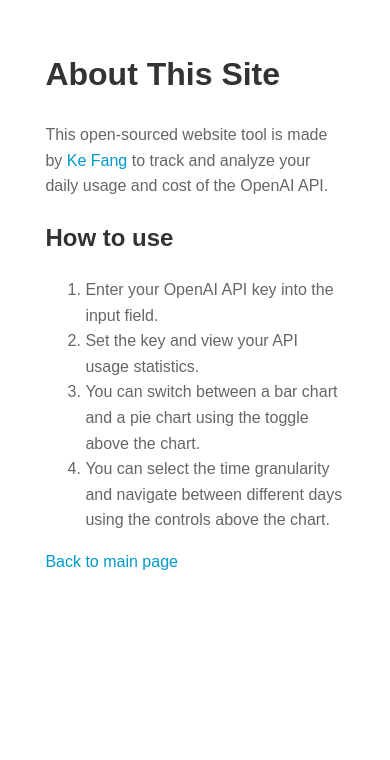
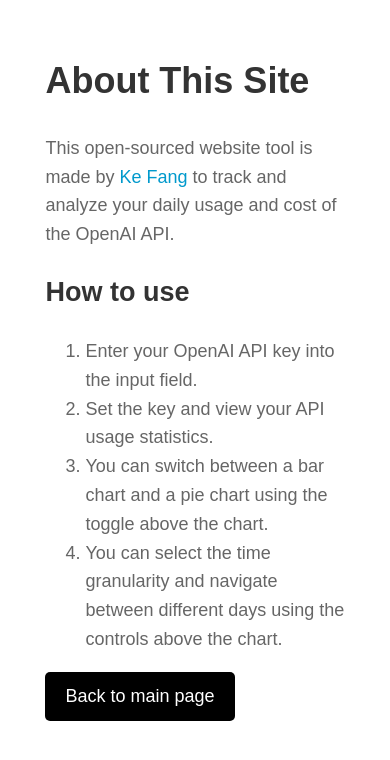
Before and after one commit to mazzzystar/api-usage, a Flask app: page /about in a window 390 px wide. Shown: the top 760 px of the page. Run offline with Flask 3, Linux system fonts and the light colour scheme.

Commit message:
optimize the website for mobile.

```diff
--- a/templates/about.html
+++ b/templates/about.html
@@ -3,6 +3,11 @@
 <head>
     <title>About OpenAI API Token Usage Cost Tracker</title>
     <link rel="icon" href="static/favicon.png" type="image/x-icon">
+    <meta name="description" content="The open-source tool that lets you track and analyze your OpenAI API usage and costs.">
+    <meta name="keywords" content="OpenAI, API, Usage, Cost, Tracker, Statistics, Analytics, Open Source, Ke Fang">
+
+    <!-- Add this viewport meta tag -->
+    <meta name="viewport" content="width=device-width, initial-scale=1.0">
 
     <!-- Google tag (gtag.js) -->
     <script async src="https://www.googletagmanager.com/gtag/js?id=G-ZX116QZGF6"></script>
@@ -18,6 +23,7 @@
         body {
             font-family: Arial, sans-serif;
             line-height: 1.6;
+            font-size: 18px; /* Increase the font size */
         }
         .content {
             width: 80%;
@@ -37,6 +43,17 @@
         a:hover {
             text-decoration: underline;
         }
+        .back-button {
+            display: inline-block;
+            background-color: black;
+            color: white;
+            padding: 10px 20px;
+            text-decoration: none;
+            border-radius: 5px;
+        }
+        .back-button:hover {
+            background-color: #333;
+        }
     </style>
 </head>
 <body>
@@ -50,7 +67,7 @@
             <li>You can switch between a bar chart and a pie chart using the toggle above the chart.</li>
             <li>You can select the time granularity and navigate between different days using the controls above the chart.</li>
         </ol>
-        <a href="/">Back to main page</a>
+        <a href="/" class="back-button">Back to main page</a>
     </div>
 </body>
 </html>
```
Also changed, not shown: templates/index.html (+8 -1 lines), templates/privacy.html (+20 -3 lines).
